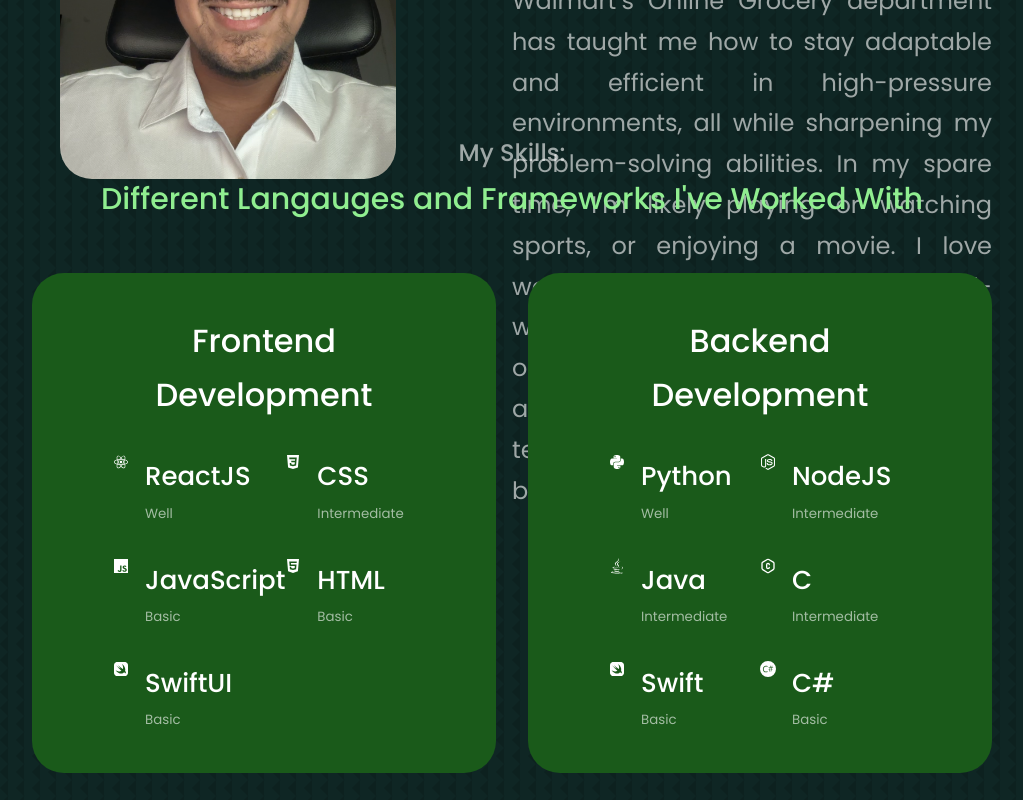
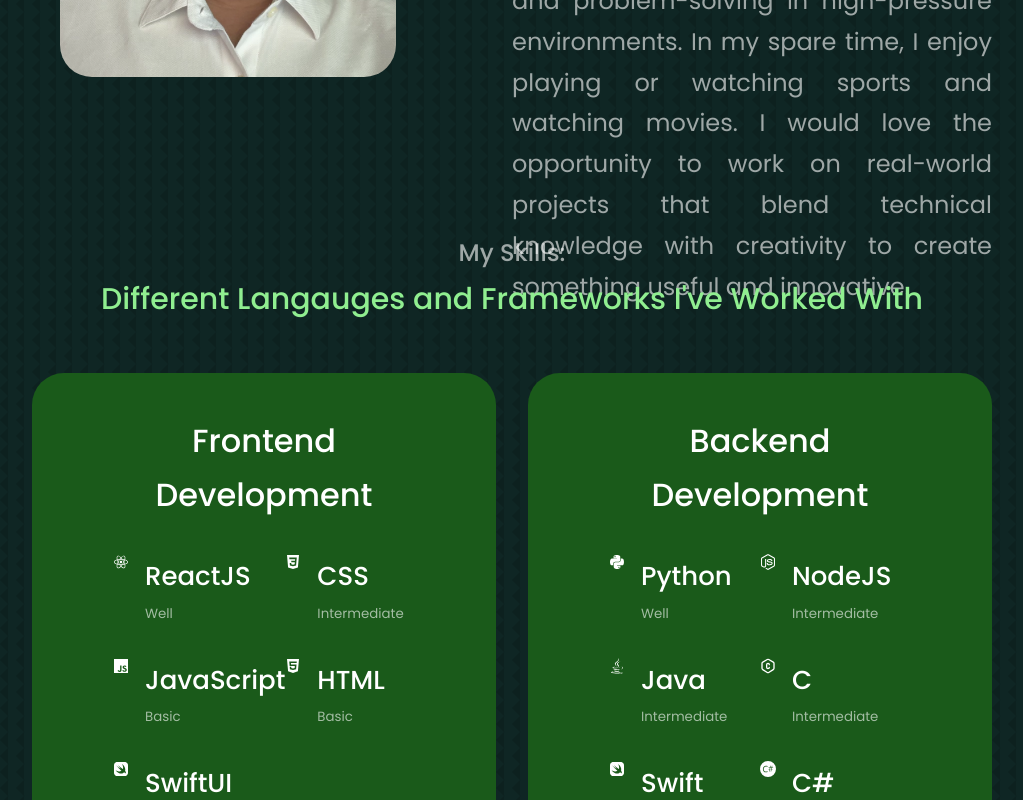
Before and after one commit to ImJehtts/Mohib-Website, a React (Create React App) app in the folder frontend/: page / in a window 1280 px wide. Shown: the part 1060-1860 px from the top of the page, without its empty margins (128-1151 px from the left). Built offline with nearby package versions, Linux system fonts and the light colour scheme.

Commit message:
Changed about me and trying to fix gapping

```diff
--- a/frontend/src/components/About/About.js
+++ b/frontend/src/components/About/About.js
@@ -43,8 +43,7 @@ const About = () => {
         </article>
         </div>
         <p>
-        I’m Mohib Rehman, a junior computer science student at Wilfrid Laurier University with a passion for building practical applications. I’m currently seeking internship opportunities where I can apply my skills in either frontend and backend development, or a combination of the two. My role at Walmart’s Online Grocery department has taught me how to stay adaptable and efficient in high-pressure environments, all while sharpening my problem-solving abilities. In my spare time, I’m likely playing or watching sports, or enjoying a movie. I love working on projects that have real-world applications and give me the opportunity to learn something new. I’m always looking for ways to combine my technical knowledge with creativity to build something fun and useful.
-        </p>
+        I’m a junior computer science student passionate about building unique and useful applications. I’m seeking internships where I can apply my skills in either frontend and backend development, or a combination of the two. My experience at Walmart’s Online Grocery has honed my adaptability and problem-solving in high-pressure environments. In my spare time, I enjoy playing or watching sports and watching movies. I would love the opportunity to work on real-world projects that blend technical knowledge with creativity to create something useful and innovative.</p>
         </div>
       </div>
     </section>
--- a/frontend/src/components/Contact/Contact.css
+++ b/frontend/src/components/Contact/Contact.css
@@ -1,5 +1,6 @@
 #Contact{
-    margin-top: 900px;
+    margin-top: 1200px;
+    margin-bottom: 100px;
 }
 
 .contact__container{
--- a/frontend/src/components/Skills/Skills.css
+++ b/frontend/src/components/Skills/Skills.css
@@ -1,5 +1,5 @@
 #Skills{
-    margin-top: 50px;
+    margin-top: 150px;
 }
 
 .skills__container{
```
